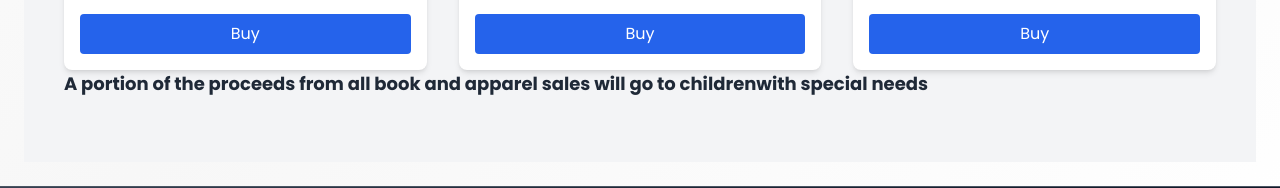
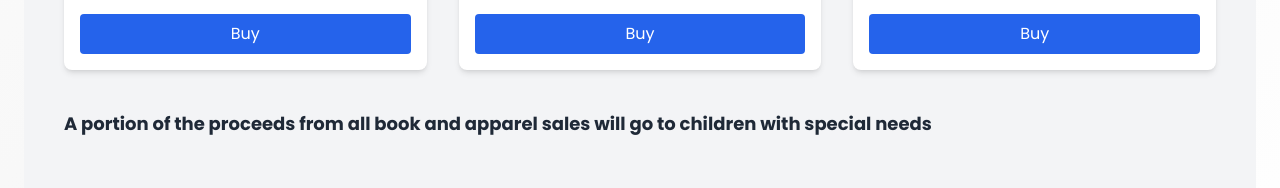
Before and after one commit to qb1968/tcf2, a React (Vite) app: page /shop in a window 1280 px wide. Shown: the part 875-1063 px from the top of the page. Built offline with nearby package versions, Linux system fonts and the light colour scheme.

Commit message:
Update Shop.jsx

```diff
--- a/src/pages/Shop.jsx
+++ b/src/pages/Shop.jsx
@@ -180,7 +180,7 @@ export default function Shop() {
             );
           })}
         </div>
-        <h2 className="text-lg font-bold"> A portion of the proceeds from all book and apparel sales will go to childrenwith special needs</h2>
+        <h2 className="text-lg font-bold mt-10"> A portion of the proceeds from all book and apparel sales will go to children with special needs</h2>
       </div>
     </section>
   );
```
